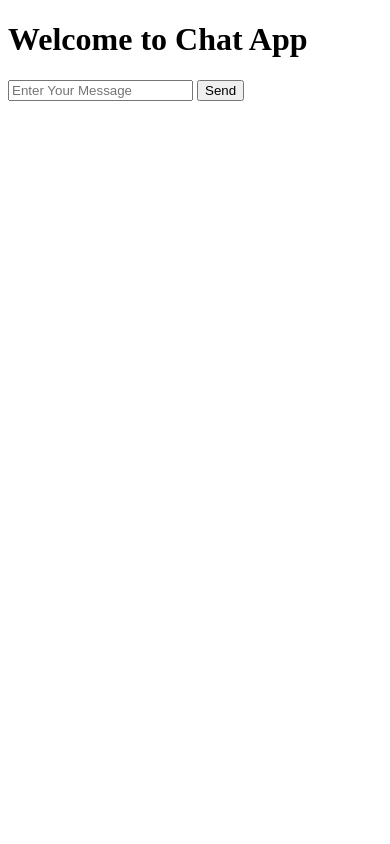
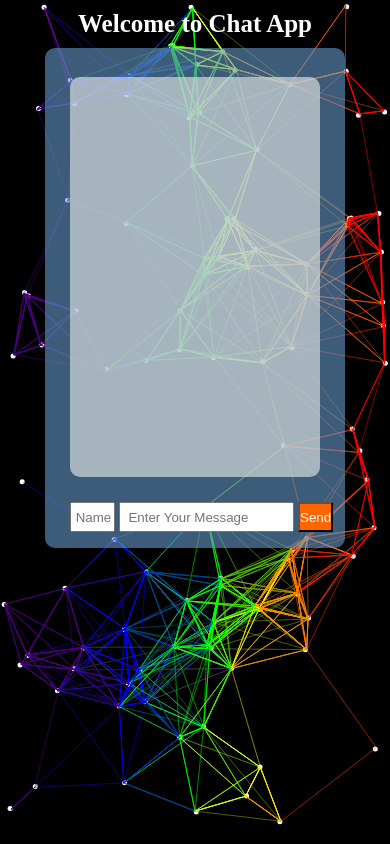
Before and after one commit to AnkanHalder/ChatAppNode-Socket.io-, a website: page public/index.html in a window 390 px wide. Drawn offline with nearby package versions, Linux system fonts and the light colour scheme; no server answers.

Commit message:
Aproxx all done

```diff
--- /dev/null
+++ b/public/canvas.js
@@ -0,0 +1,218 @@
+var canvas =document.querySelector('canvas');
+
+canvas.width=window.innerWidth;
+canvas.height=window.innerHeight;
+console.log('width '+canvas.width);
+console.log('Height '+canvas.height);
+
+
+var c=canvas.getContext('2d');
+c.fillStyle = "white";
+c.fillRect(0, 0, canvas.width, canvas.height);
+ var circlearray=[];
+// var close=[];
+ var maxRadius=2;
+ var distance=110;
+ var distance1=99;
+ var distance2=80;
+ var distance3=60;
+ var density=100;
+ var force=4.5;
+ var seg=canvas.width/7;
+ var region=[seg,2*seg,3*seg,4*seg,5*seg,6*seg,7*seg];
+
+ var mouse={
+   x:undefined,
+   y:undefined
+ }
+
+ var pos={
+   x:undefined,
+   y:undefined
+ }
+
+ window.addEventListener('mousemove',function(event){
+   mouse.x=event.x;
+   mouse.y=event.y;
+ });
+ window.addEventListener('resize',function(){
+   canvas.width=window.innerWidth;
+   canvas.height=window.innerHeight;
+   init();
+ });
+
+
+
+
+
+
+function Circle(x,y,dx,dy,r){
+  this.x=x;
+  this.y=y;
+  this.dx=dx;
+  this.dy=dy;
+  this.r=r;
+  this.minRadius=r;
+  this.color="white";
+  this.chooseColor="#9400D3";
+
+  this.draw=function(){
+    c.beginPath();
+    c.arc(this.x,this.y,this.r,0,Math.PI*2,false);
+    c.fillStyle=this.color;
+    c.fill();
+  }
+  this.conditions=function(){
+    if((innerWidth<this.x+this.r)||(this.x-this.r<0)){
+      this.dx=-this.dx;
+    }
+    if((innerHeight<this.y+this.r)||(this.y-this.r<0)){
+      this.dy=-this.dy;
+    }
+
+
+
+    this.x+=this.dx;
+    this.y+=this.dy;
+
+    if(this.x>region[0] && this.x<region[1]){
+      this.chooseColor="#4B0082";
+    }else if(this.x>region[1] && this.x<region[2]){
+      this.chooseColor="#0000FF";
+    }else if(this.x>region[2] && this.x<region[3]){
+      this.chooseColor="#00FF00";
+    }else if(this.x>region[3] && this.x<region[4]){
+      this.chooseColor="#FFFF00";
+    }else if(this.x>region[4] && this.x<region[5]){
+      this.chooseColor="#FF7F00";
+    }else if(this.x>region[5] && this.x<region[6]){
+      this.chooseColor="#FF0000";
+    }
+
+    pos.x=mouse.x-this.x;
+    pos.y=mouse.y-this.y;
+
+
+  //   //Move Molecules
+  //
+  //   if(mouse.x-this.x<distance && mouse.x-this.x >-distance &&
+  //      mouse.y-this.y<distance && mouse.y-this.y >-distance){
+  //
+  //   if(pos.x>0){
+  //     if(this.x>5)
+  //     this.x+=-force;
+  //     else
+  //       this.x+=force;
+  //     console.log('Left');
+  //   }
+  //   if(pos.x<0){
+  //     if(this.x<canvas.width-5)
+  //     this.x+=force;
+  //     else
+  //       this.x+=-force;
+  //     console.log('Right');
+  //   }
+  //   if(pos.y>0){
+  //     if(this.y>5)
+  //     this.y+=-force;
+  //     else
+  //     this.y+=force;
+  //     console.log('Top');
+  //   }
+  //   if(pos.y<0){
+  //     if(this.y<canvas.height-5)
+  //     this.y+=force;
+  //     else
+  //     this.y+=-force;
+  //     console.log('Bottom');
+  //   }
+  //
+  // }
+  //
+  // //If outside range
+
+
+
+
+  }
+}
+
+
+
+function init(){
+
+circlearray=[];
+  for(var i=0;i<density;i++){
+    var r=2.5;
+    var x=Math.random()*(innerWidth-2*r)+r;
+    var y=Math.random()*(innerHeight-2*r)+r;
+    var dy=(Math.random()-.5)*3;
+    var dx=(Math.random()-.5)*3;
+
+  circlearray.push(new Circle(x,y,dx,dy,r));
+  }
+
+
+}
+
+
+function animate(){
+  requestAnimationFrame(animate);
+  c.clearRect(0,0,innerWidth,innerHeight);
+  c.fillStyle = "black";
+  c.fillRect(0, 0, canvas.width, canvas.height);
+
+
+for(var i=0;i<circlearray.length;i++){
+  circlearray[i].draw();
+  circlearray[i].conditions();
+}
+for(var i=0;i<circlearray.length;i++){
+  for(var j=0;j<circlearray.length;j++){
+    if(i!=j){
+    var x1=circlearray[i].x;
+    var x2=circlearray[j].x;
+    var y1=circlearray[i].y;
+    var y2=circlearray[j].y;
+
+
+
+    if(x1-x2<distance1 && x1-x2 >-distance1 &&
+    y1-y2<distance1 && y1-y2 >-distance1){
+      c.beginPath();
+      c.moveTo(x1,y1);
+      c.lineTo(x2,y2);
+      c.lineWidth=.3;
+      c.strokeStyle=circlearray[j].chooseColor;
+      c.stroke();
+    }
+    if(x1-x2<distance2 && x1-x2 >-distance2 &&
+    y1-y2<distance2 && y1-y2 >-distance2){
+      c.beginPath();
+      c.moveTo(x1,y1);
+      c.lineTo(x2,y2);
+      c.lineWidth=.55;
+      c.strokeStyle=circlearray[j].chooseColor;
+      c.stroke();
+    }
+    if(x1-x2<distance3 && x1-x2 >-distance3 &&
+    y1-y2<distance3 && y1-y2 >-distance3){
+      c.beginPath();
+      c.moveTo(x1,y1);
+      c.lineTo(x2,y2);
+      c.lineWidth=.8;
+      c.strokeStyle=circlearray[j].chooseColor;
+      c.stroke();
+    }
+
+
+    }
+
+  }
+}
+
+
+
+}
+init();
+animate();
--- a/public/index.html
+++ b/public/index.html
@@ -3,24 +3,73 @@
 
 <head>
   <meta charset="utf-8">
+  <meta name="viewport" content="width=device-width,initial-scale=1">
+  <link rel="stylesheet" href="style.css">
+  <style>
+  canvas{
+       position:absolute;
+       top:0;
+       left:0;
+       width:100vw;
+        height:100vh;
+        z-index:-1;
+        }
+
+  </style>
+
 </head>
 
 <body>
+  <canvas></canvas>
   <h1>Welcome to Chat App</h1>
 
-  <p>
-    <ol id="messages"></ol>
-  </p>
+<div class="chat-box">
+  <div class="list-item">
 
-  <form id="message-form">
-    <input name="message" type="text" placeholder="Enter Your Message"/>
-    <button id="send">Send</button>
-  </form>
+      <ol id="messages">
+                <!-- <li class="user">Item_Level_2</li>
+                <li class="friend">Item_Level_2</li>
+                <li class="user">Item_Level_2</li>
+                <li class="friend">Item_Level_2</li>
+                <li class="user">Item_Level_2</li>
+                <li class="friend">Item_Level_2</li>
+                <li class="user">Item_Level_2</li>
+                <li class="friend">Item_Level_2</li>
+                <li class="user">Item_Level_2</li>
+                <li class="friend">Item_Level_2</li>
+                <li class="user">Item_Level_2</li>
+                <li class="friend">Item_Level_2</li>
+                <li class="user">Item_Level_2</li>
+                <li class="friend">Item_Level_2</li>
+                <li class="user">Item_Level_2</li>
+                <li class="friend">Item_Level_2</li>
+                <li class="user">Item_Level_2</li>
+                <li class="friend">Item_Level_2</li>
+                <li class="user">Item_Level_2</li>
+                <li class="friend">Item_Level_2</li>
+                <li class="user">Item_Level_2</li>
+                <li class="friend">Item_Level_2</li>
+                <li class="user">Item_Level_2</li>
+                <li class="friend">Item_Level_2</li> -->
+      </ol>
+
+  </div>
+
+    <div class="sendbox">
+
+      <form id="message-form">
+        <input type="text" placeholder=" Name" class="name">
+        <input class="usersmessage" name="message" type="text" placeholder="  Enter Your Message"/>
+        <button id="send">Send</button>
+      </form>
+  </div>
+</div>
 
 
   <script src="/socket.io/socket.io.js" type="text/javascript"></script>
   <script src="/js/libs/jquery-3.3.1.min.js" type="text/javascript"></script>
   <script src="/js/index.js" type="text/javascript"></script>
+    <script src="canvas.js"></script>
 
 </body>
 
--- a/public/js/index.js
+++ b/public/js/index.js
@@ -1,4 +1,15 @@
 var socket=io();
+var uname=undefined;
+
+function scroll(){
+  var messages=jQuery('#messages');
+
+  var clientHeight=messages.prop('clientHeight');
+  var scrollTop=messages.prop('scrollTop');
+  var scrollHeight=messages.prop('scrollHeight');
+  if(scrollTop+clientHeight<=scrollHeight)
+    messages.scrollTop(scrollHeight);
+}
 
 socket.on('connect',function(){
   console.log('Connected');
@@ -9,17 +20,28 @@ socket.on('newMessage',function(message){
   console.log('New Message',message);
   var li=jQuery('<li></li>');
   li.text(`${message.from}: ${message.text}`);
+  if(message.from===uname)
+    $(li).addClass("user");
+  else
+    $(li).addClass("friend");
   jQuery('#messages').append(li);
+  scroll();
 });
 
 jQuery("#message-form").on("submit",function(e){
 e.preventDefault();
+if($(".name").val()!="" && jQuery('[name=message]').val()!="" ){
   socket.emit('createMessage',{
-    from:'User',
+    from:$(".name").val(),
     text: jQuery('[name=message]').val()
   },function(){
 
   });
+  jQuery(".usersmessage").val("");
+  uname=$(".name").val();
+  $('.name').prop("disabled", true);
+  console.log($(uname));
+}
 });
 
 socket.on('disconnect',function(){
--- /dev/null
+++ b/public/style.css
@@ -0,0 +1,172 @@
+*{
+  margin:0px;
+  padding:0px;
+  box-sizing: border-box;
+}
+
+h1{
+  text-align:center;
+  padding: 10px;
+  margin:5px;
+  color:white;
+}
+
+.chat-box{
+  background-color:gray;
+  width:550px;
+  height:525px;
+  margin:auto;
+  padding-top:8px;
+  background: rgba(102, 153, 204, .2);
+  border-radius:10px;
+}
+
+
+
+.sendbox{
+margin-left:25px;
+
+}
+.list-item{
+  width:500px;
+  height:400px;
+  margin:25px;
+  text-decoration: none;
+  background:rgba(211, 218, 218, .5);
+  border-radius:10px;
+}
+ol{
+  width:500px;
+  height:400px;
+  margin-left:5px;
+  overflow-y: auto;
+  list-style-type:none;
+}
+
+ol::-webkit-scrollbar{
+  width:10px;
+}
+ol::-webkit-scrollbar-thumb{
+  border-radius:5px;
+  background:rgba(0,0,0,.1);
+}
+.name{
+  width:50px;
+  height:40px;
+}
+
+.usersmessage{
+  width:400px;
+  height:40px;
+}
+#send{
+  width:45px;
+  height:40px;
+  color:white;
+  background: rgba(255, 102, 0, 1);
+}
+
+.friend{
+  color:#ffffff;
+  padding:15px;
+  background:#3399ff;
+  margin-left:10px;
+  margin-top:10px;
+  margin-bottom: 10px;
+  margin-right: 400px;
+  border-radius:30px;
+  float:left;
+}
+.user{
+
+  color:#ffffff;
+
+  padding:15px;
+  background:#cc99ff;
+  margin-left:400px;
+  margin-top:10px;
+  margin-bottom: 10px;
+  margin-right: 10px;
+  border-radius:30px;
+  float:right;
+}
+
+@media screen and (max-width:750px){
+
+  h1{
+    text-align:center;
+    padding: 5px;
+    margin:5px;
+    font-size:25px ;
+  }
+
+  .chat-box{
+    background-color:gray;
+    width:300px;
+    height:500px;
+    margin:auto;
+    padding-top:4px;
+    background: rgba(102, 153, 204, .6);
+    border-radius:10px;
+  }
+
+  .list-item{
+    background-color:#d3dada;
+    width:250px;
+    height:400px;
+    margin:25px;
+    text-decoration: none;
+    background:rgba(211, 218, 218, .7);
+    border-radius:10px;
+
+  }
+
+  ol{
+    width:250px;
+    height:400px;
+    margin-left:2.55px;
+    overflow-y: auto;
+    list-style-type:none;
+  }
+
+  .usersmessage{
+    width:175px;
+    height:30px;
+  }
+  .name{
+    width:45px;
+    height:30px;
+  }
+
+  #send{
+    width:35px;
+    height:30px;
+    color:white;
+    background: rgba(255, 102, 0, 1);
+  }
+
+  .friend{
+    color:#ffffff;
+    padding:5px;
+    background:#3399ff;
+    margin-left:5px;
+    margin-top:5px;
+    margin-bottom: 5px;
+    margin-right: 90px;
+    border-radius:30px;
+    float:left;
+  }
+  .user{
+    color:#ffffff;
+    padding:5px;
+    background:#cc99ff;
+    margin-left:90px;
+    margin-top:5px;
+    margin-bottom: 5px;
+    margin-right: 5px;
+    border-radius:30px;
+    float:right;
+  }
+
+
+}
```
